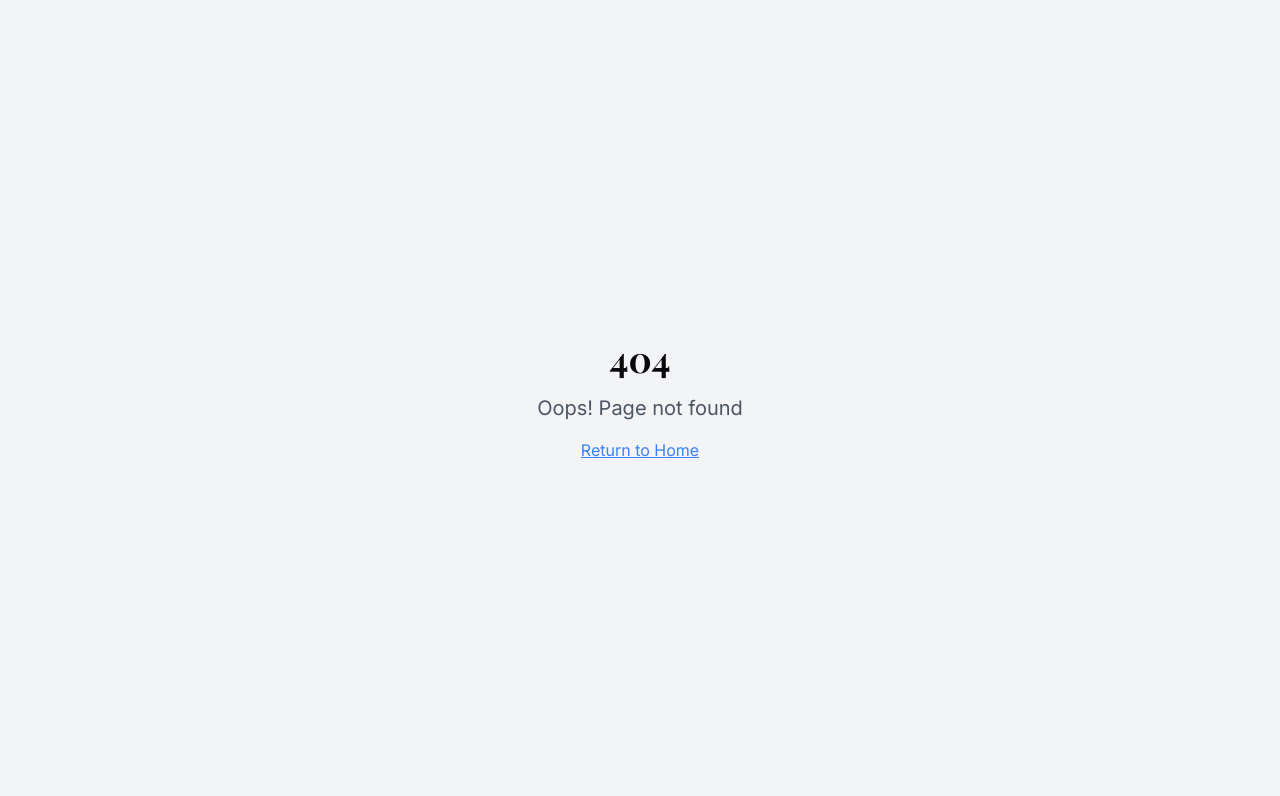
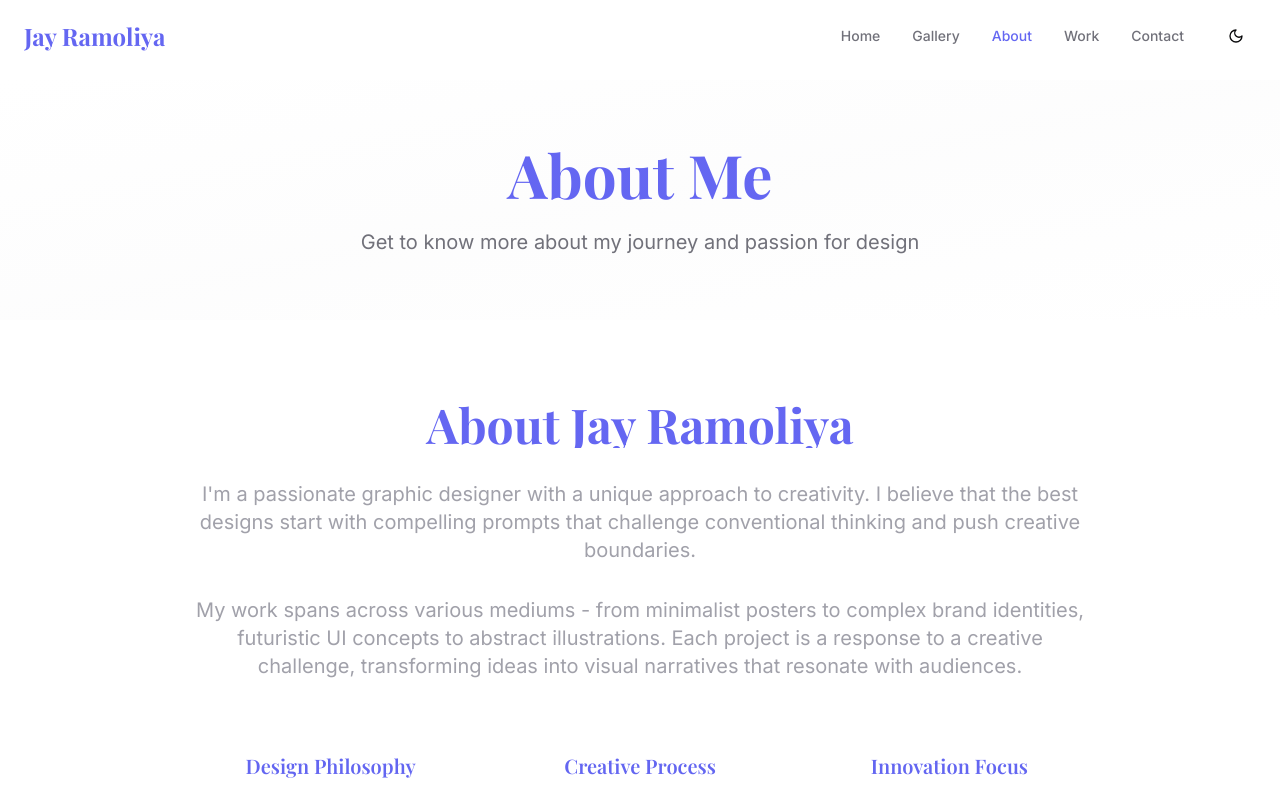
Before and after one commit to JayRamoliya/ramoliya-creative-showcase, a React (Vite) app: page /about in a window 1280 px wide. Before the commit this address had no page. Shown: the top 796 px of the page. Built offline with nearby package versions, Linux system fonts and the light colour scheme.

Commit message:
Add navigation links to gallery page
Added navigation links to the gallery page for easy access.

```diff
--- a/src/App.tsx
+++ b/src/App.tsx
@@ -5,7 +5,11 @@ import { TooltipProvider } from "@/components/ui/tooltip";
 import { QueryClient, QueryClientProvider } from "@tanstack/react-query";
 import { BrowserRouter, Routes, Route } from "react-router-dom";
 import { ThemeProvider } from "@/contexts/ThemeContext";
+import Home from "./pages/Home";
 import Gallery from "./pages/Gallery";
+import About from "./pages/About";
+import Work from "./pages/Work";
+import Contact from "./pages/Contact";
 import NotFound from "./pages/NotFound";
 
 const queryClient = new QueryClient();
@@ -18,7 +22,11 @@ const App = () => (
         <Sonner />
         <BrowserRouter>
           <Routes>
-            <Route path="/" element={<Gallery />} />
+            <Route path="/" element={<Home />} />
+            <Route path="/gallery" element={<Gallery />} />
+            <Route path="/about" element={<About />} />
+            <Route path="/work" element={<Work />} />
+            <Route path="/contact" element={<Contact />} />
             {/* ADD ALL CUSTOM ROUTES ABOVE THE CATCH-ALL "*" ROUTE */}
             <Route path="*" element={<NotFound />} />
           </Routes>
--- a/src/components/Navigation.tsx
+++ b/src/components/Navigation.tsx
@@ -2,11 +2,13 @@
 import { useState, useEffect } from 'react';
 import { Button } from "@/components/ui/button";
 import { Menu, X } from "lucide-react";
+import { Link, useLocation } from 'react-router-dom';
 import ThemeToggle from './ThemeToggle';
 
 const Navigation = () => {
   const [isOpen, setIsOpen] = useState(false);
   const [scrolled, setScrolled] = useState(false);
+  const location = useLocation();
 
   useEffect(() => {
     const handleScroll = () => {
@@ -17,18 +19,39 @@ const Navigation = () => {
     return () => window.removeEventListener('scroll', handleScroll);
   }, []);
 
+  const navItems = [
+    { name: 'Home', path: '/' },
+    { name: 'Gallery', path: '/gallery' },
+    { name: 'About', path: '/about' },
+    { name: 'Work', path: '/work' },
+    { name: 'Contact', path: '/contact' }
+  ];
+
+  const isActive = (path: string) => location.pathname === path;
+
   return (
     <nav className={`fixed top-0 left-0 right-0 z-50 transition-all duration-300 ${
       scrolled ? 'bg-background/95 backdrop-blur-sm border-b border-border' : 'bg-transparent'
     }`}>
       <div className="container mx-auto px-6 py-4">
         <div className="flex items-center justify-between">
-          <div className="text-2xl font-display font-bold text-gradient">
-            Jay Ramoliya Gallery
-          </div>
+          <Link to="/" className="text-2xl font-display font-bold text-gradient">
+            Jay Ramoliya
+          </Link>
 
           {/* Desktop Navigation */}
           <div className="hidden md:flex items-center space-x-8">
+            {navItems.map((item) => (
+              <Link
+                key={item.name}
+                to={item.path}
+                className={`text-sm font-medium transition-colors hover:text-primary ${
+                  isActive(item.path) ? 'text-primary' : 'text-muted-foreground'
+                }`}
+              >
+                {item.name}
+              </Link>
+            ))}
             <ThemeToggle />
           </div>
 
@@ -50,7 +73,18 @@ const Navigation = () => {
         {isOpen && (
           <div className="md:hidden mt-4 p-4 bg-card/95 backdrop-blur-sm border border-border rounded-lg animate-fade-in">
             <div className="flex flex-col space-y-4">
-              <span className="text-muted-foreground text-center">Jay Ramoliya Gallery</span>
+              {navItems.map((item) => (
+                <Link
+                  key={item.name}
+                  to={item.path}
+                  className={`text-sm font-medium transition-colors hover:text-primary ${
+                    isActive(item.path) ? 'text-primary' : 'text-muted-foreground'
+                  }`}
+                  onClick={() => setIsOpen(false)}
+                >
+                  {item.name}
+                </Link>
+              ))}
             </div>
           </div>
         )}
--- /dev/null
+++ b/src/pages/About.tsx
@@ -0,0 +1,31 @@
+
+import Navigation from '@/components/Navigation';
+import Footer from '@/components/Footer';
+import AboutSection from '@/components/AboutSection';
+
+const About = () => {
+  return (
+    <div className="min-h-screen bg-background">
+      <Navigation />
+
+      <main className="pt-20">
+        <section className="py-16 bg-gradient-to-br from-background via-muted/20 to-background">
+          <div className="container mx-auto px-6 text-center">
+            <h1 className="text-5xl md:text-6xl font-display font-bold mb-6 text-gradient animate-fade-in">
+              About Me
+            </h1>
+            <p className="text-xl text-muted-foreground max-w-3xl mx-auto animate-fade-in" style={{ animationDelay: '0.2s' }}>
+              Get to know more about my journey and passion for design
+            </p>
+          </div>
+        </section>
+
+        <AboutSection />
+      </main>
+
+      <Footer />
+    </div>
+  );
+};
+
+export default About;
--- /dev/null
+++ b/src/pages/Contact.tsx
@@ -0,0 +1,31 @@
+
+import Navigation from '@/components/Navigation';
+import Footer from '@/components/Footer';
+import ContactSection from '@/components/ContactSection';
+
+const Contact = () => {
+  return (
+    <div className="min-h-screen bg-background">
+      <Navigation />
+
+      <main className="pt-20">
+        <section className="py-16 bg-gradient-to-br from-background via-muted/20 to-background">
+          <div className="container mx-auto px-6 text-center">
+            <h1 className="text-5xl md:text-6xl font-display font-bold mb-6 text-gradient animate-fade-in">
+              Contact Me
+            </h1>
+            <p className="text-xl text-muted-foreground max-w-3xl mx-auto animate-fade-in" style={{ animationDelay: '0.2s' }}>
+              Let's discuss your next project together
+            </p>
+          </div>
+        </section>
+
+        <ContactSection />
+      </main>
+
+      <Footer />
+    </div>
+  );
+};
+
+export default Contact;
--- /dev/null
+++ b/src/pages/Home.tsx
@@ -0,0 +1,53 @@
+
+import Navigation from '@/components/Navigation';
+import Footer from '@/components/Footer';
+import HeroSection from '@/components/HeroSection';
+import { Button } from '@/components/ui/button';
+import { Link } from 'react-router-dom';
+
+const Home = () => {
+  return (
+    <div className="min-h-screen bg-background">
+      <Navigation />
+
+      <main className="pt-20">
+        <HeroSection />
+
+        {/* Quick Navigation Section */}
+        <section className="py-20 bg-muted/20">
+          <div className="container mx-auto px-6 text-center">
+            <h2 className="text-3xl md:text-4xl font-display font-bold mb-8 text-gradient">
+              Explore My Work
+            </h2>
+            <div className="grid grid-cols-1 md:grid-cols-2 lg:grid-cols-4 gap-6 max-w-4xl mx-auto">
+              <Link to="/gallery">
+                <Button className="w-full h-20 text-lg hover:scale-105 transition-transform">
+                  Gallery
+                </Button>
+              </Link>
+              <Link to="/about">
+                <Button variant="outline" className="w-full h-20 text-lg hover:scale-105 transition-transform">
+                  About Me
+                </Button>
+              </Link>
+              <Link to="/work">
+                <Button variant="outline" className="w-full h-20 text-lg hover:scale-105 transition-transform">
+                  My Work
+                </Button>
+              </Link>
+              <Link to="/contact">
+                <Button variant="outline" className="w-full h-20 text-lg hover:scale-105 transition-transform">
+                  Contact
+                </Button>
+              </Link>
+            </div>
+          </div>
+        </section>
+      </main>
+
+      <Footer />
+    </div>
+  );
+};
+
+export default Home;
```
